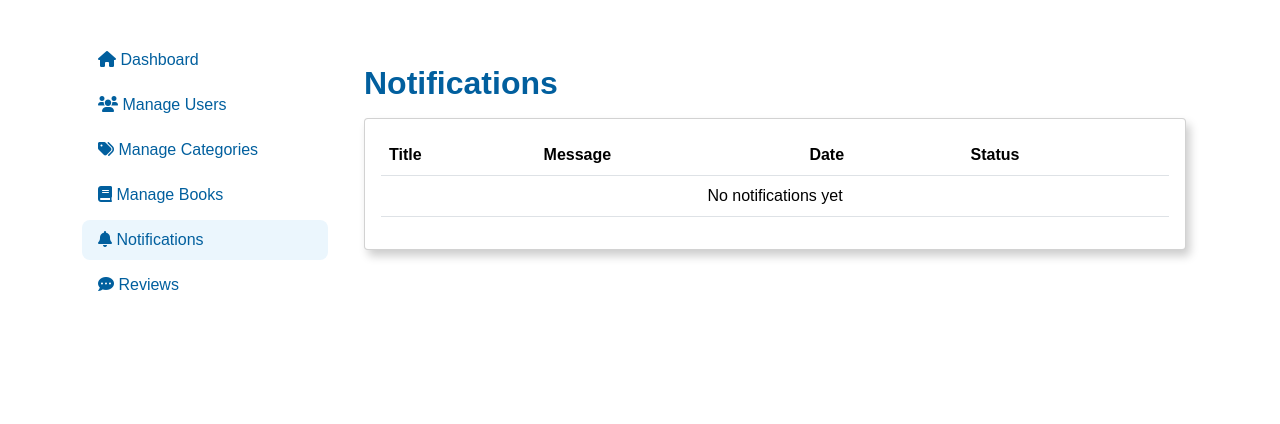
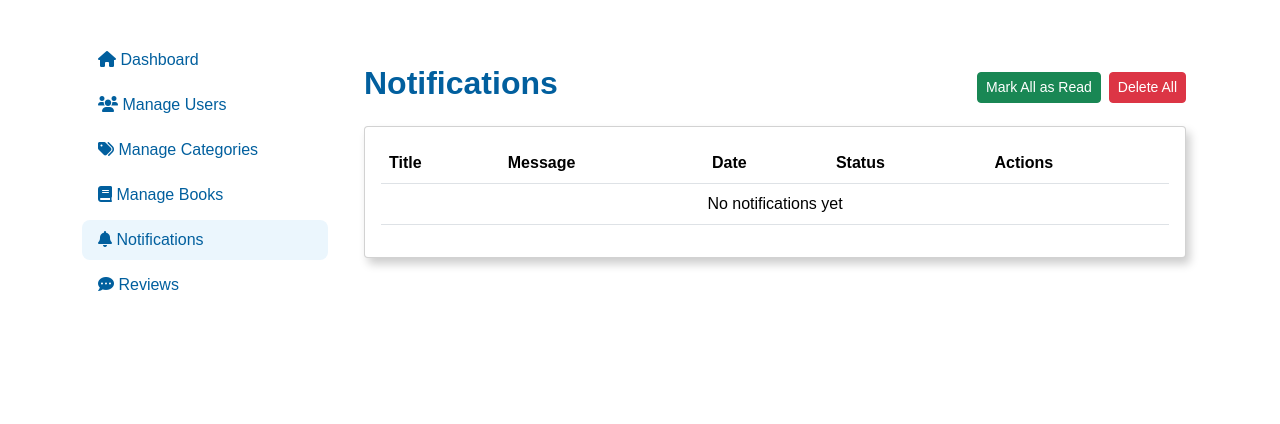
Before and after one commit to Ayesha-rose/Fyp-project, a Laravel app: page /admin/notifications in a window 1280 px wide. Shown: the part 58-482 px from the top of the page. Run offline with Laravel 8, Linux system fonts and the light colour scheme; the visitor is signed in with stand-in values (Sample User, id 1); data that the repository does not hold is empty; settings files or empty folders that the repository lacks are supplied.

Commit message:
Notifications

```diff
--- a/app/Http/Controllers/NotificationController.php
+++ b/app/Http/Controllers/NotificationController.php
@@ -1,6 +1,7 @@
 <?php
 
 namespace App\Http\Controllers;
+
 use App\Http\Controllers\Request;
 use Illuminate\Routing\Controller;
 
@@ -14,13 +15,23 @@ class NotificationController extends Controller
         $notifications = Notification::orderBy('created_at', 'desc')->get();
         return view('admin.notifications.index', compact('notifications'));
     }
-
-    public function markAsRead($id)
+    public function markRead($id)
     {
         $notification = Notification::findOrFail($id);
-        $notification->is_read = true;
-        $notification->save();
+        $notification->update(['status' => 'read']);
 
-        return redirect()->back();
+        return redirect()->back()->with('success', 'Notification marked as read!');
+    }
+
+    public function delete($id)
+    {
+        Notification::findOrFail($id)->delete();
+        return back()->with('success', 'Notification deleted successfully.');
+    }
+
+    public function deleteAll()
+    {
+        Notification::truncate();
+        return back()->with('success', 'All notifications deleted successfully.');
     }
 }
--- a/app/Models/User.php
+++ b/app/Models/User.php
@@ -51,8 +51,13 @@ class User extends Authenticatable
     {
         return $this->hasMany(Review::class);
     }
-    public function notes()
+    protected static function booted()
     {
-        return $this->hasMany(\App\Models\Note::class);
+        static::created(function ($user) {
+            \App\Models\Notification::create([
+                'title' => 'New User Registered',
+                'message' => 'User ' . $user->name . ' has joined the system.',
+            ]);
+        });
     }
 }
--- a/resources/views/admin/notifications/index.blade.php
+++ b/resources/views/admin/notifications/index.blade.php
@@ -2,7 +2,21 @@
 
 @section('adminpanel')
 <div class="container mt-4">
+    <div class="d-flex justify-content-between align-items-center">
         <h2 class="fw-bold">Notifications</h2>
+        <div class="d-flex gap-2">
+            <form action="{{ route('admin.notifications.markAllRead') }}" method="POST">
+                @csrf
+                <button type="submit" class="btn btn-success btn-sm">Mark All as Read</button>
+            </form>
+            <form action="{{ route('admin.notifications.deleteAll') }}" method="POST">
+                @csrf
+                @method('DELETE')
+                <button type="submit" class="btn btn-danger btn-sm">Delete All</button>
+            </form>
+        </div>
+    </div>
+
     <div class="card mt-3">
         <div class="card-body">
             <table class="table">
@@ -12,6 +26,7 @@
                         <th>Message</th>
                         <th>Date</th>
                         <th>Status</th>
+                        <th>Actions</th>
                     </tr>
                 </thead>
                 <tbody>
@@ -27,10 +42,26 @@
                                 <span class="badge bg-danger">Unread</span>
                             @endif
                         </td>
+                        <td class="d-flex gap-2">
+                            {{-- Individual Mark as Read --}}
+                            @if(!$notification->is_read)
+                            <form action="{{ route('admin.notifications.markRead', $notification->id) }}" method="POST">
+                                @csrf
+                                <button type="submit" class="btn btn-sm btn-outline-success">Mark as Read</button>
+                            </form>
+                            @endif
+
+                            {{-- Individual Delete --}}
+                            <form action="{{ route('admin.notifications.delete', $notification->id) }}" method="POST" onsubmit="return confirm('Are you sure you want to delete this notification?');">
+                                @csrf
+                                @method('DELETE')
+                                <button type="submit" class="btn btn-sm btn-outline-danger">Delete</button>
+                            </form>
+                        </td>
                     </tr>
                     @empty
                     <tr>
-                            <td colspan="4" class="text-center">No notifications yet</td>
+                        <td colspan="5" class="text-center">No notifications yet</td>
                     </tr>
                     @endforelse
                 </tbody>
--- a/routes/web.php
+++ b/routes/web.php
@@ -33,6 +33,10 @@ Route::middleware(['auth', 'role:admin'])->group(function () {
 
     Route::get('/admin/notifications', [NotificationController::class, 'index'])->name('admin.notifications.index');
     Route::post('/admin/notifications/{id}/read', [NotificationController::class, 'markAsRead'])->name('admin.notifications.read');
+    Route::post('/notifications/mark-all-read', [NotificationController::class, 'markAllAsRead'])->name('admin.notifications.markAllRead');
+    Route::post('/notifications/{id}/mark-read', [NotificationController::class, 'markRead'])->name('notifications.markRead');
+    Route::delete('/admin/notifications/{id}', [NotificationController::class, 'delete'])->name('admin.notifications.delete');
+    Route::delete('/admin/notifications', [NotificationController::class, 'deleteAll'])->name('admin.notifications.deleteAll');
 });
 
 Route::get('/login', [UserController::class, 'loginForm'])->name('login');
```
Also changed, not shown: app/Http/Controllers/AdminBookController.php (+28 -8 lines). Lines whose indentation alone changed are shown as unchanged.
